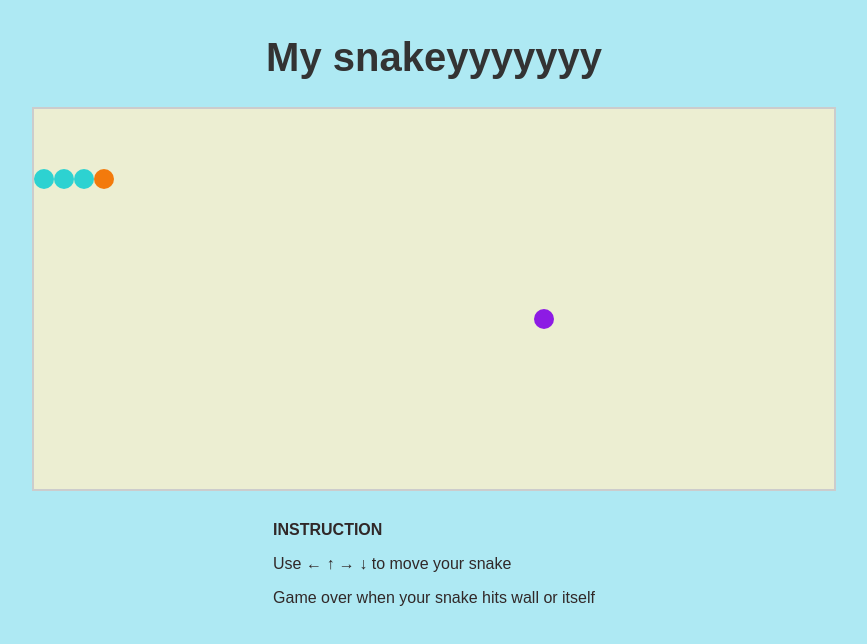
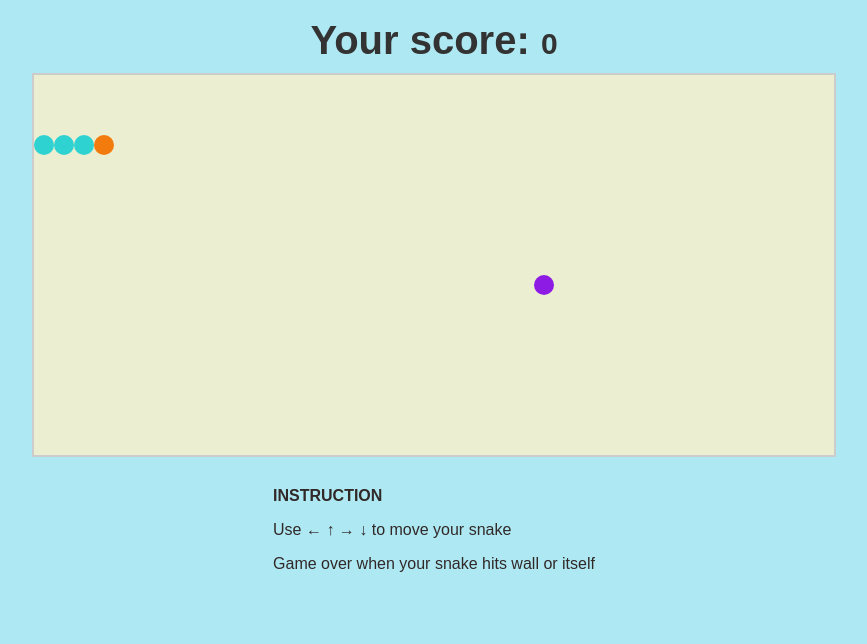
Before and after one commit to Phuong-vn/my-snake-app, a plain HTML site: page index.html in a window 1280 px wide. Shown: the whole page, without its empty margins (206-1073 px from the left). Drawn offline with Linux system fonts and the light colour scheme.

Commit message:
Add score feature

```diff
--- a/canvas.js
+++ b/canvas.js
@@ -7,6 +7,7 @@ const PERIOD = 10;
 const COLOR_HEAD = "#f37a0c";
 const COLOR_BODY = "#2dd2d1";
 const COLOR_FOOD = "#8d1be4";
+let score = 0;
 
 let canvas = document.querySelector('canvas');
 canvas.width = WIDTH;
@@ -140,6 +141,10 @@ window.addEventListener("keydown", function(e) {
   }
 })
 
+function addScore() {
+  score += 5;
+}
+
 function animate () {
   requestAnimationFrame(animate);
   // Set interval
@@ -155,8 +160,10 @@ function animate () {
         food.updateRandomly();
       } while (mySnake.snakeArray.some(body => food.x == body.x && food.y == body.y));
       mySnake.makeLonger();
+      addScore();
     }
     food.draw();
+    document.getElementById('Score').innerHTML = score;
 
     // Update and draw my snake
     mySnake.update(deltaX, deltaY);
@@ -169,6 +176,7 @@ function animate () {
   // Game over
   if (mySnake.isHitWall() || mySnake.isHitBody()) {
     alert("Game over!!!");
+    score = 0;
     deltaX = 0; deltaY = 0;
     mySnake = new Snake([
       new Node(3, 3, COLOR_HEAD),
--- a/index.html
+++ b/index.html
@@ -10,11 +10,11 @@
 </head>
 <body>
   <div class="app">
-    <h1 class="title">My snakeyyyyyyy</h1>
-    <!-- <div class="score-wrapper">
-      <h1 class="title">Your score</h1>
-      <div class="score" id="Score"></div>
-    </div> -->
+    <!-- <h1 class="title">My snakeyyyyyyy</h1> -->
+    <div class="score-wrapper">
+      <h1 class="title">Your score: <span class="score" id="Score"></span></h1>
+
+    </div>
     <canvas></canvas>
     <div class="instruction">
       <b>INSTRUCTION</b>
--- a/style.css
+++ b/style.css
@@ -17,6 +17,17 @@ body {
   color: #333;
 }
 
+.score-wrapper .title {
+  margin: 10px;
+}
+
+.score {
+  text-align: center;
+  font-size: 30px;
+  font-weight: 600;
+  margin-bottom: 15px;
+}
+
 canvas {
   border: 2px solid #ccc;
   background-color: rgb(236, 238, 210);
```
Also changed, not shown: snake-flaticon.png (added).
